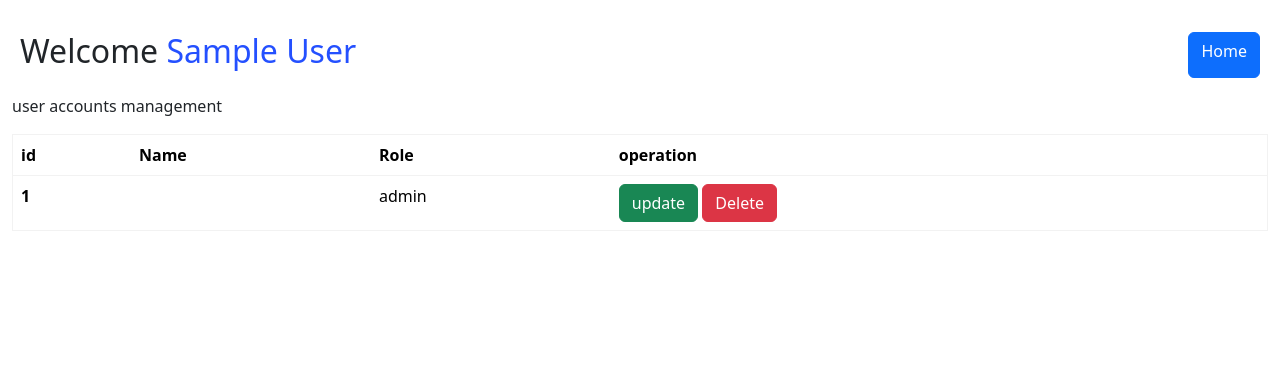
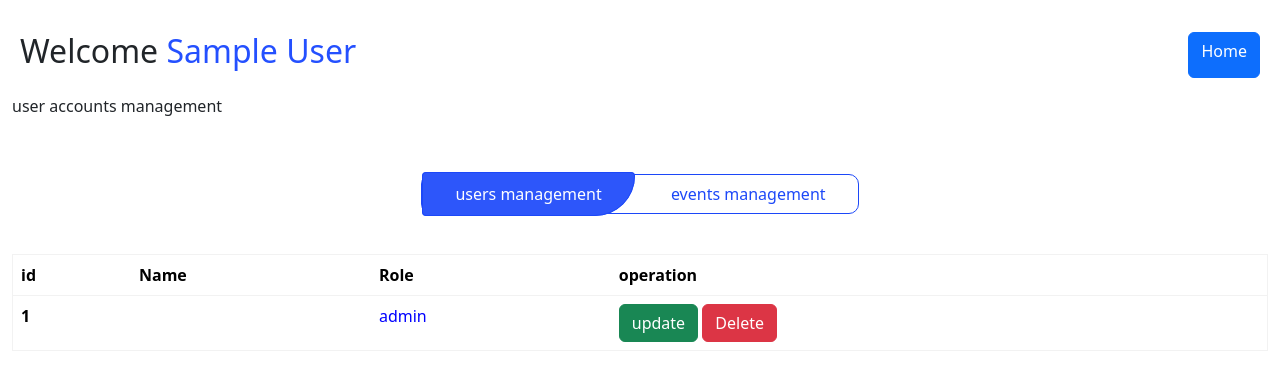
Before and after one commit to abdenassar01/map-events, a PHP site: page /pages/dashboard/user/ in a window 1280 px wide. Shown: the top 390 px of the page. Run offline with PHP 8.4, Linux system fonts and the light colour scheme; the visitor is signed in with stand-in values (Sample User, id 1); data that the repository does not hold is empty.

Commit message:
adding button to go (from events managements to user managements) and vice versa 😦🤛

```diff
--- /dev/null
+++ b/pages/dashboard/style.css
@@ -0,0 +1,40 @@
+.buttons{
+    width: 100%;
+    display: flex;
+    justify-content: center;
+    align-items: center;
+    padding: 40px 0;
+    gap: 0;
+}
+
+.button{
+    padding: 10px 32px;
+    text-decoration: none;
+    color: white;
+    transition: all .3s ease-in-out;
+}
+
+.active{
+    background-color: #2d56fa;
+}
+
+.events-btn{
+    border-radius: 10px 10px 100px 10px;
+    border: 1px solid #1c48f8;
+}
+
+.users-btn{
+    color: #1c48f8;
+}
+
+.buttons-wrapper{
+    padding: 7px 0;
+    border-radius: 10px;
+    border: 1px solid #1c48f8;
+    box-sizing: border-box;
+}
+
+.inactive{
+    background-color: white;
+    color: #1c48f8;
+}
--- a/pages/dashboard/user/index.php
+++ b/pages/dashboard/user/index.php
@@ -7,6 +7,7 @@
     <meta http-equiv="X-UA-Compatible" content="ie=edge">
     <link rel="icon" href="../../../frontend/assets/icons/logo.ico">
     <link href="https://cdn.jsdelivr.net/npm/bootstrap@5.3.0-alpha3/dist/css/bootstrap.min.css" rel="stylesheet" integrity="sha384-KK94CHFLLe+nY2dmCWGMq91rCGa5gtU4mk92HdvYe+M/SXH301p5ILy+dN9+nJOZ" crossorigin="anonymous">
+    <link rel="stylesheet" href="../style.css">
     <title>Document</title>
 </head>
 <body>
@@ -23,7 +24,12 @@ include_once("../../../config/db.php")
         <a href="../../" class="btn btn-primary">Home</a>
     </div>
     <p class="pt-2">user accounts management</p>
-<!--    <a href="../add_user/" class="btn btn-success my-2">New User</a>-->
+    <div class="buttons">
+        <div class="buttons-wrapper">
+            <a href="./" class="active events-btn button">users management</a>
+            <a href="../" class="users-btn button">events management</a>
+        </div>
+    </div>
     <table class="table align-items-center mb-0" style="border: 1px solid #F2F2F2">
         <thead>
         <tr>
@@ -51,13 +57,12 @@ include_once("../../../config/db.php")
                         <td>
                             <?=$value['name'].' '.$value['lastname']?>
                         </td>
-                        <td>
+                        <td style="color: <?=$value['role'] === 'ADMIN' ? 'red' : 'blue'?>">
                             <?=$value['role']?>
                         </td>
                         <td>
                             <a href='update.php?id=<?=$value['id']?>' class='btn btn-success' >update</a>
-                            <a href='delete.php?id=<?=$value['id']?>' class='btn btn-danger' onclick='return confirm("Are you sure you want to delete this event?")'>Delete</a>
-
+                            <a href='delete.php?id=<?=$value['id']?>' class='btn btn-danger' onclick='return confirm("Are you sure you want to delete this user?")'>Delete</a>
                         </td>
                     </tr>
                     <?php
--- /dev/null
+++ b/pages/dashboard/user/update.php
@@ -0,0 +1 @@
+<?php
```
Also changed, not shown: pages/dashboard/index.php (+7 -0 lines).
